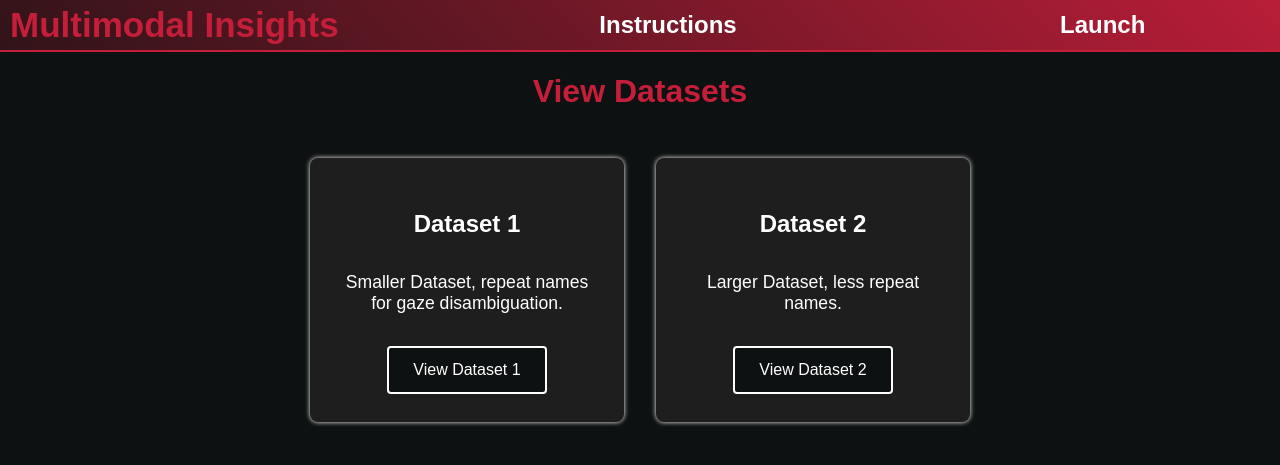
After one commit to mcantow/Multimodal-Insights, a Django app: page /tool/options in a window 1280 px wide. The commit adds this page. Shown: the top 465 px of the page. Run offline with Django 4.2, Linux system fonts and the light colour scheme.

Commit message:
fotn end fixes

```diff
--- a/server/templates/base.html
+++ b/server/templates/base.html
@@ -12,8 +12,8 @@
   <body>
     <div class="topnav">
         <a href="/" class="title">Multimodal Insights</a>
-        <a href="/instructions" class="pageLink" id="instructions">instructions</a>
-        <a href="/tool" class="pageLink tool" id="tool">tool</a>
+        <a href="/instructions" class="pageLink" id="instructions">Instructions</a>
+        <a href="/tool/options" class="pageLink tool" id="tool">Launch</a>
     </div>
     <main>
         {% block content %}
--- a/server/templates/home.html
+++ b/server/templates/home.html
@@ -108,6 +108,6 @@
     <h1 class="logo">Multimodal Insights</h1>
     <p class="tagline">Unlock the Power of Sales Data, Multimodally</p>
     <a href="/instructions" class="cta-link">Instructions</a>
-    <a href="/tool" class="cta-link" style="margin-top: 20px;">Tool</a>
+    <a href="/tool/options" class="cta-link" style="margin-top: 20px;">Launch</a>
   </div>
 {% endblock content %}
--- /dev/null
+++ b/server/templates/tool_options.html
@@ -0,0 +1,119 @@
+{% extends "base.html" %}
+
+{% block content %}
+<style>
+    .container {
+      font-family: Arial, sans-serif !important;
+      background-color: #0E1111;
+      color: white;
+      display: flex;
+      justify-content: center;
+      align-items: center;
+      height: 100vh;
+    }
+
+    .topnav::before {
+    content: "";
+    position: absolute;
+    top: 0;
+    left: 0;
+    width: 100%;
+    height: 100%;
+    background: linear-gradient(45deg, #1ec4a8, #0E1111, #0E1111, #C41E3A);
+    background-size: 400% 400%;
+    animation: gradientAnimation 15s ease infinite;
+    z-index: -1;
+    }
+    @keyframes gradientAnimation {
+    0% {
+        background-position: 0% 50%;
+    }
+    50% {
+        background-position: 100% 50%;
+    }
+    100% {
+        background-position: 0% 50%;
+    }
+    }
+
+    h1 {
+      font-size: 2rem;
+      margin-bottom: 2rem;
+      text-align: center;
+      font-family: Arial, sans-serif !important;
+      color: #C41E3A;
+    }
+
+    ul {
+      list-style: none;
+      display: flex;
+      justify-content: center;
+      align-items: center;
+      padding: 0px;
+      font-family: Arial, sans-serif !important;
+    }
+
+    li {
+      margin: 1rem;
+    }
+
+    .dataset-block {
+      background-color: #1E1E1E;
+      border-radius: 8px;
+      box-shadow: 0 0 5px 0px white;
+      padding: 2rem;
+      text-align: center;
+      width:250px;
+      height:200px;
+      display: flex;
+      flex-direction: column;
+    }
+
+    .dataset-title {
+      font-size: 1.5rem;
+      margin-bottom: 1rem;
+    }
+
+    .dataset-description {
+      font-size: 1.1rem;
+      margin-bottom: 2rem;
+    }
+
+    .dataset-link {
+      display: inline-block;
+      padding: 0.8rem 1.5rem;
+      background-color: #0E1111;
+      border: 2px solid white;
+      color: white;
+      text-decoration: none;
+      border-radius: 4px;
+      transition: background-color 0.3s ease;
+      margin: auto auto 0 auto;
+      width: fit-content;
+    }
+
+    .dataset-link:hover {
+      background-color: #1ec4a8;
+    }
+</style>
+
+<div class="contianer">
+    <h1>View Datasets</h1>
+    <ul>
+      <li>
+        <div class="dataset-block">
+          <h2 class="dataset-title">Dataset 1</h2>
+          <p class="dataset-description">Smaller Dataset, repeat names for gaze disambiguation.</p>
+          <a class="dataset-link" href="/tool/launch/dataset1">View Dataset 1</a>
+        </div>
+      </li>
+      <li>
+        <div class="dataset-block">
+          <h2 class="dataset-title">Dataset 2</h2>
+          <p class="dataset-description">Larger Dataset, less repeat names.</p>
+          <a class="dataset-link" href="/tool/launch/dataset2">View Dataset 2</a>
+        </div>
+      </li>
+    </ul>
+</div>
+{% endblock content %}
--- a/server/urls.py
+++ b/server/urls.py
@@ -3,13 +3,14 @@ from django.contrib import admin
 from django.urls import path
 from django.conf import settings
 from django.conf.urls.static import static
-from .views import webSpeechExample_render, tool_render, home_render, instructions_render, webgazer_example, train_gazefilter
+from .views import *
 
 
 urlpatterns = [
     path("", home_render),
     path("webSpeechExample/", webSpeechExample_render),
-    path("tool/", tool_render),
+    path("tool/launch/<str:datasetName>", tool_render),
+    path("tool/options", tool_options_render),
     path("instructions/", instructions_render),
     path("webgazer/", webgazer_example),
     path("train/gazefilter", train_gazefilter),
--- a/server/views.py
+++ b/server/views.py
@@ -8,7 +8,7 @@ def webSpeechExample_render(request):
 def webgazer_example(request):
     return render(request, "webgazer_example.html")
 
-def tool_render(request):
+def tool_render(request, datasetName):
     peopleList = ['john', 'janice', 'jessica', 'jeff', 'josie', 'john']
     peopleCounts = [0,      0,        0,         0,      0     ,  1    ]
     peoplePicUrl = ['/static/img/john0.jpg', '/static/img/janice0.jpg', '/static/img/jessica0.jpg',
@@ -20,6 +20,9 @@ def tool_render(request):
         json_data = openfile.read()
     return render(request, "tool.html", {'peopleList':peopleList, 'peopleCounts':peopleCounts, 'peoplePicUrl':peoplePicUrl, 'people':people, 'peopleJson':peopleJson, 'json_data':json_data})
 
+def tool_options_render(request):
+    return render(request, "tool_options.html")
+
 def home_render(request):
     return render(request, "home.html")
 
```
Also changed, not shown: server/static/js/trainGazefilter.js (added, +137 -0 lines), server/templates/tool.html (+25 -0 lines), server/templates/trainGazefilter.html (+46 -160 lines).
